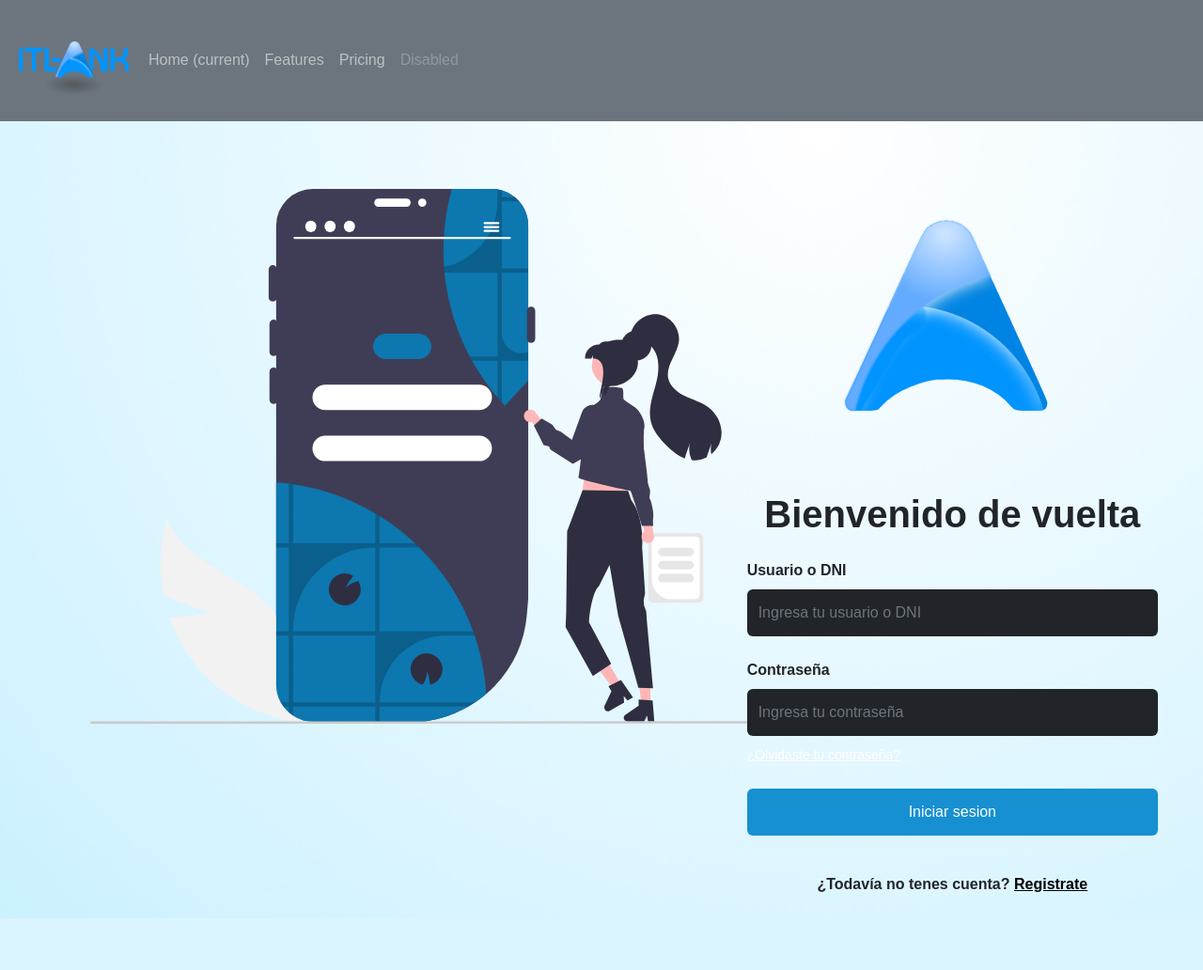
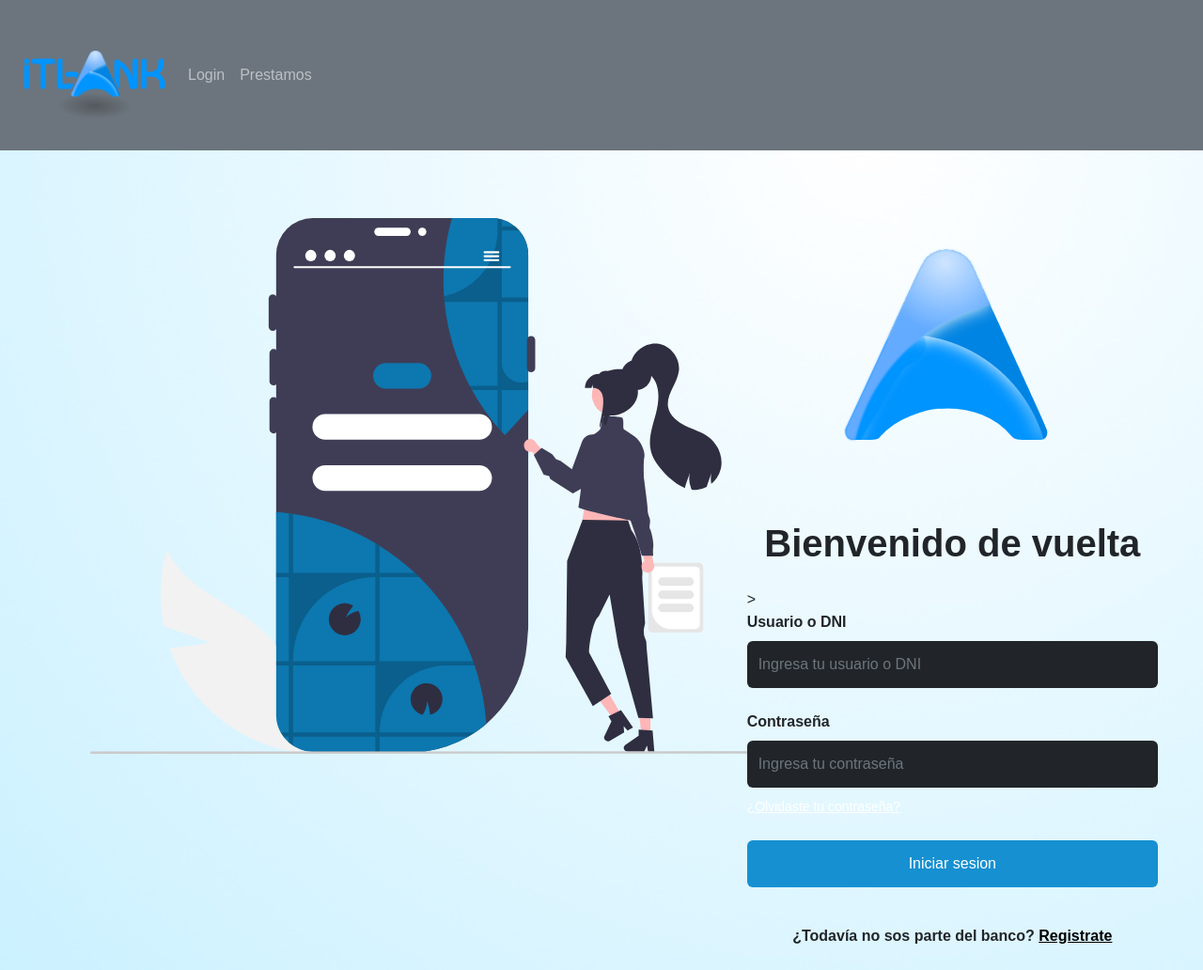
Before and after one commit to ITBA-Comision-1-Grupo-7/Sprint-7, a Django app: template homebanking/Login/templates/login/login.html in a window 1280 px wide. Shown: the whole page at 94% size. Before the commit the page ends 977 px from the top, so only its background shows below. Run offline with Django 4.2, Linux system fonts and the light colour scheme; the template is opened without the code that fills it, so the values that code supplies are empty.

Commit message:
empezando la autentificacion del login

```diff
--- /dev/null
+++ b/homebanking/Login/forms.py
@@ -0,0 +1,4 @@
+from django import forms
+class loginForm(forms.Form):
+    name = forms.CharField(label="Usuario o DNI", required=True)
+    password = forms.CharField(widget=forms.PasswordInput())
--- a/homebanking/Login/templates/login/login.html
+++ b/homebanking/Login/templates/login/login.html
@@ -22,7 +22,10 @@
       </div>
       <div class="px-lg-5 py-lg-4 p-4  w-100 align-self-center">
         <h1 class="fw-bold mb-4 d-flex justify-content-center">Bienvenido de vuelta</h1>
-        <form>
+        <form action="" method="post">{% csrf_token %}>
+          {% if form.non_field_errors %}
+          <p style="color:red">Usuario o contraseña incorrectos, prueba de nuevo.</p>
+          {% endif %}
           <div class="mb-4">
             <label for="exampleInputEmail1" class="form-label fw-bold"
               >Usuario o DNI</label
@@ -58,7 +61,7 @@
       </div>
       <div class="text-center px-lg-5 pt-lg-3 pb-lg-4 p-4  w-100 " >
 
-        <p class="d-inline-block mb-0 fw-bold">¿Todavía no tenes cuenta?</p> <a href="#" class="text-black fw-bold" > Registrate</a>
+        <p class="d-inline-block mb-0 fw-bold">¿Todavía no sos parte del banco?</p> <a href="#" class="text-black fw-bold" > Registrate</a>
     </div>
     </div>
 
--- a/homebanking/utils/templates/utils/base.html
+++ b/homebanking/utils/templates/utils/base.html
@@ -6,37 +6,53 @@
     <meta http-equiv="X-UA-Compatible" content="IE=edge" />
     <meta name="viewport" content="width=device-width, initial-scale=1.0" />
     <!-- Estilos y fuentes del template  -->
-    <link href="https://cdn.jsdelivr.net/npm/bootstrap@5.2.0/dist/css/bootstrap.min.css" rel="stylesheet" integrity="sha384-gH2yIJqKdNHPEq0n4Mqa/HGKIhSkIHeL5AyhkYV8i59U5AR6csBvApHHNl/vI1Bx" crossorigin="anonymous">
-    {% load static %}
-    {% block styles %}
-    {% endblock %}
-
+    <link
+      href="https://cdn.jsdelivr.net/npm/bootstrap@5.2.0/dist/css/bootstrap.min.css"
+      rel="stylesheet"
+      integrity="sha384-gH2yIJqKdNHPEq0n4Mqa/HGKIhSkIHeL5AyhkYV8i59U5AR6csBvApHHNl/vI1Bx"
+      crossorigin="anonymous"
+    />
+    {% load static %} {% block styles %} {% endblock %}
 
     <title>{% block title %}{% endblock %} | ITBANK Homebanking</title>
   </head>
   <body>
-
-
     <nav class="navbar navbar-expand-lg navbar-dark bg-secondary">
-
-        <img src="{% static '/utils/img/base.jpg' %}" class="img-fluid" style="width:150px;"  alt="My image">
-        <button class="navbar-toggler" type="button" data-toggle="collapse" data-target="#navbarNav" aria-controls="navbarNav" aria-expanded="false" aria-label="Toggle navigation">
+      <img
+        src="{% static '/utils/img/base.jpg' %}"
+        class="img-fluid"
+        style="width: 12em"
+      />
+      <button
+        class="navbar-toggler"
+        type="button"
+        data-toggle="collapse"
+        data-target="#navbarNav"
+        aria-controls="navbarNav"
+        aria-expanded="false"
+        aria-label="Toggle navigation"
+      >
         <span class="navbar-toggler-icon"></span>
       </button>
       <div class="collapse navbar-collapse" id="navbarNav">
         <ul class="navbar-nav">
           <li class="nav-item">
-              <a class="nav-link" href="#">Home <span class="sr-only">(current)</span></a>
+            <a class="nav-link" href="#"
+              >Login </a
+            >
           </li>
           <li class="nav-item">
-              <a class="nav-link" href="#">Features</a>
+            <a class="nav-link" href="#">Prestamos</a>
           </li>
+          <!-- {% if not request.user.is_authenticated %}
           <li class="nav-item">
-              <a class="nav-link" href="#">Pricing</a>
+            <a class="nav-link" href="{% url 'login' %}">Acceder</a>
           </li>
+          {% else %}
           <li class="nav-item">
-              <a class="nav-link disabled" href="#">Disabled</a>
+            <a class="nav-link" href="{% url 'logout' %}">Salir</a>
           </li>
+          {% endif %} -->
         </ul>
       </div>
     </nav>
```
Also changed, not shown: homebanking/Login/views.py (+16 -2 lines). Lines whose indentation alone changed are shown as unchanged.
